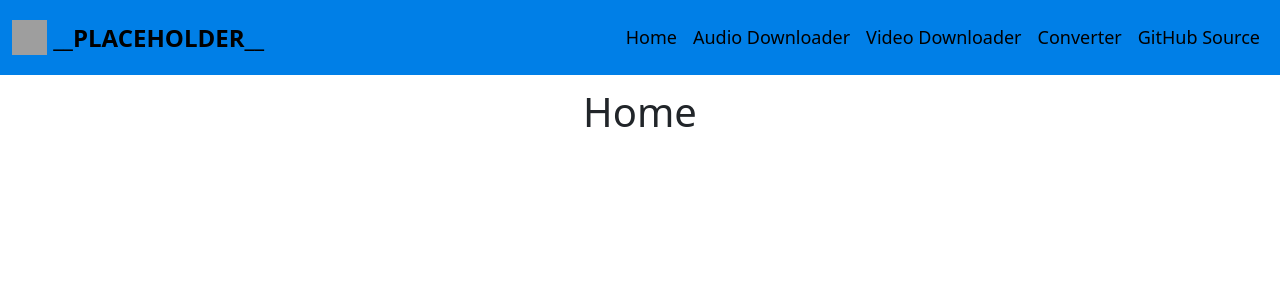
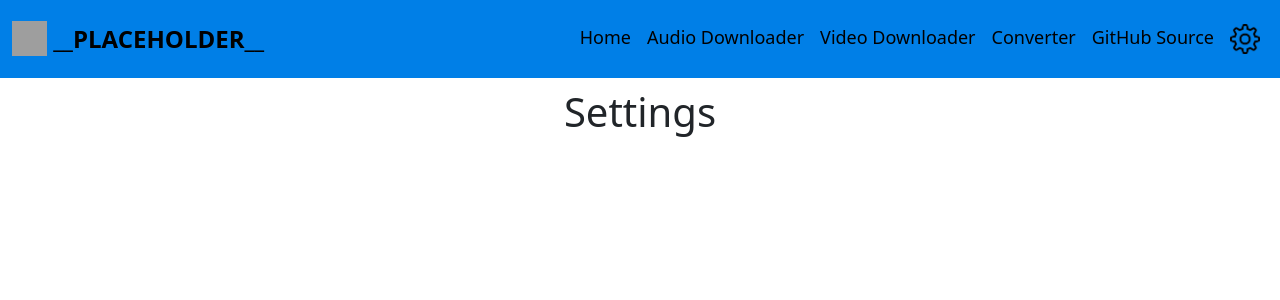
Before and after one commit to joshbernsteint/ANGEL, a React (Create React App) app in the folder client/: page /settings in a window 1280 px wide. Before the commit this address led to /. Shown: the top 300 px of the page. Built offline with nearby package versions, Linux system fonts and the light colour scheme; grey boxes are pictures that could not be loaded.

Commit message:
settings tab

```diff
--- a/client/src/App.js
+++ b/client/src/App.js
@@ -12,6 +12,7 @@ import "./App.css"
 import Audio_downloader from './components/audio_downloader';
 import Video_downloader from './components/video_downloader';
 import Converter from './components/converter';
+import Settings from './components/settings';
 
 function App() {
   return (
@@ -23,6 +24,7 @@ function App() {
           <Route path="/audio_downloader" element={<Audio_downloader/>}/>
           <Route path="/video_downloader" element={<Video_downloader/>}/>
           <Route path="/converter" element={<Converter/>}/>
+          <Route path="/settings" element={<Settings/>}/>
           <Route path = "*" element = {<Navigate to = "/" />}/>
         </Routes>
       </Router>
--- a/client/src/components/navbar.js
+++ b/client/src/components/navbar.js
@@ -25,6 +25,11 @@ function Nav_bar(){
                         <Nav.Link href="/video_downloader" className={styles.nav_item}>Video Downloader</Nav.Link>
                         <Nav.Link href="/converter" className={styles.nav_item}>Converter</Nav.Link>
                         <Nav.Link href="https://github.com/joshbernsteint/YouTube_Downloader" target="_blank" className={styles.nav_item}>GitHub Source</Nav.Link>
+                        <Nav.Link href="/settings" className={styles.nav_item}>
+                            <img src="/settings.png"
+                            width="30"
+                            height="30"/>
+                            </Nav.Link>
                     </Nav>
                 </Navbar.Collapse>
 
--- /dev/null
+++ b/client/src/components/settings.js
@@ -0,0 +1,14 @@
+import "../App.css"
+
+
+function Settings(){
+    return (
+        <div className="home">
+            <h2>YTOOO</h2>
+            <h3>-----</h3>
+            <h1>Settings</h1>
+        </div>
+    );
+}
+
+export default Settings
```
Also changed, not shown: client/public/settings.png (added).
